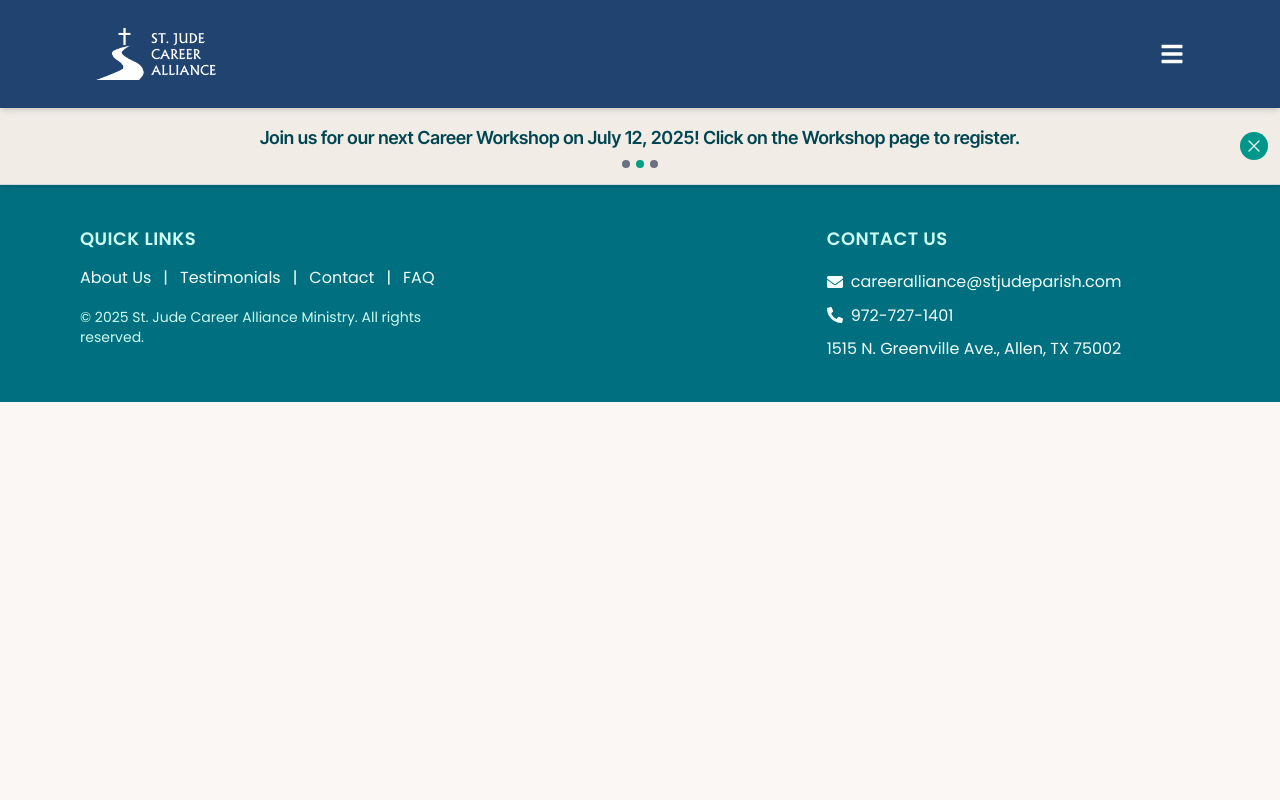
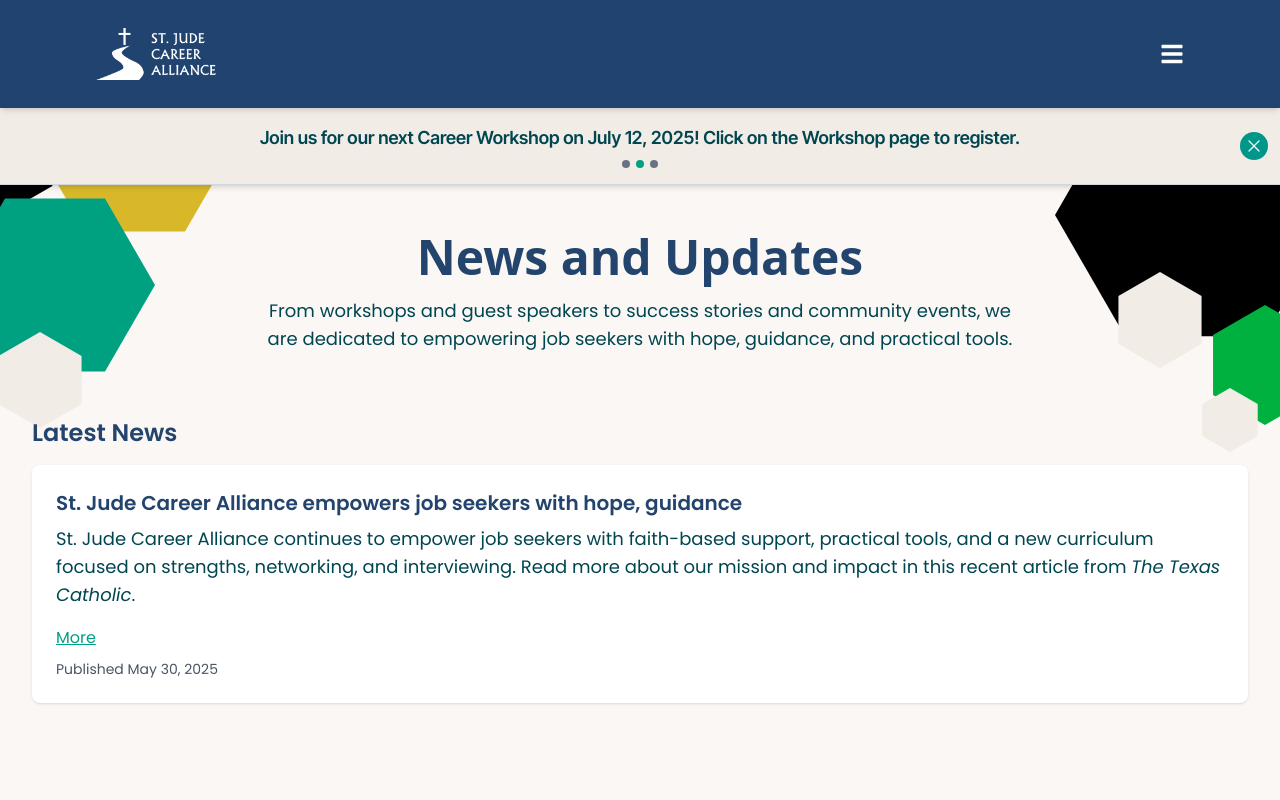
Before and after one commit to dataMichelle/sjca, a React (Vite) app: page /news in a window 1280 px wide. Shown: the top 800 px of the page. Built offline with nearby package versions, Linux system fonts and the light colour scheme.

Commit message:
fixed hexagons and added news

```diff
--- a/src/App.jsx
+++ b/src/App.jsx
@@ -15,6 +15,7 @@
 import Blog from "./views/Blog";
 import Privacy from "./views/Privacy";
 import Volunteer from "./views/Volunteer";
+import News from "./views/News";
 
 function App() {
   // Unique key to force NewsTicker remount on refresh
@@ -46,6 +47,7 @@
         <Route path="/resources" element={<Resources />} />
         <Route path="/spiritual-support" element={<SpiritualSupport />} />
         <Route path="/testimonials" element={<Testimonials />} />
+        <Route path="/news" element={<News />} />
         <Route path="/contact" element={<Contact />} />
         <Route path="/faq" element={<Faq />} />
         <Route path="/blog" element={<Blog />} />
--- a/src/components/CornerHexagons.jsx
+++ b/src/components/CornerHexagons.jsx
@@ -27,64 +27,45 @@
 const CornerHexagons = () => (
   <>
     {/* Top Left Cluster */}
-    <div className="fixed top-[70px] left-[-80px] z-0 pointer-events-none">
+    <div className="fixed top-[60px] left-[-100px] z-0 pointer-events-none">
       {/* Large Hexagon - lime */}
       <Hexagon width={180} height={180} color="lime" />
 
-      {/* Small Hexagon - gold */}
+      {/* Large Hexagon - gold */}
       <Hexagon
-        width={150}
-        height={150}
+        width={250}
+        height={250}
         color="gold"
-        className="absolute top-[10px] left-[110px]"
+        className="absolute top-[-40px] left-[110px]"
         rotate
       />
-      {/* Beige small (mixed in) */}
-      <Hexagon
-        width={60}
-        height={60}
-        color="beige"
-        className="absolute top-[100px] left-[160px]"
-      />
+
       {/* Medium Hexagon - teal */}
       <Hexagon
-        width={140}
-        height={140}
+        width={250}
+        height={250}
         color="teal"
-        className="absolute top-[110px] left-[90px]"
+        className="absolute top-[100px] left-[30px]"
         rotate
       />
-      {/* Beige medium (mixed in, a bit lower) */}
-      <Hexagon
-        width={90}
-        height={90}
-        color="beige"
-        className="absolute top-[250px] left-[130px]"
-      />
-      {/* Small Hexagon - lime */}
-      <Hexagon
-        width={90}
-        height={90}
-        color="kellyGreen"
-        className="absolute top-[230px] left-[40px]"
-      />
+
       {/* Beige large (further down) */}
       <Hexagon
         width={120}
         height={120}
         color="beige"
-        className="absolute top-[150px] left-[20px]"
+        className="absolute top-[260px] left-[80px]"
       />
     </div>
 
     {/* Top Right Cluster */}
-    <div className="fixed top-[30px] right-[-80px] z-0 pointer-events-none">
-      {/* Large Hexagon - gold */}
+    <div className="fixed top-[10px] right-[-110px] z-0 pointer-events-none">
+      {/* Large Hexagon - lime */}
       <Hexagon
-        width={130}
-        height={130}
+        width={350}
+        height={350}
         color="lime"
-        className="absolute top-[130px] right-[50px]"
+        className="absolute top-[30px] right-[20px]"
         rotate
       />
       {/* Medium Hexagon - deepTeal */}
@@ -92,7 +73,7 @@
         width={200}
         height={200}
         color="deepTeal"
-        className="absolute top-[30px] right-[100px] "
+        className="absolute top-[0px] right-[180px]"
         rotate
       />
       {/* Small Hexagon - Kelly Green */}
@@ -100,33 +81,35 @@
         width={150}
         height={150}
         color="kellyGreen"
-        className="absolute top-[40px] right-[30px]"
+        className="absolute top-[280px] right-[50px]"
       />
       {/* Medium Hexagon near navbar- beige */}
       <Hexagon
         width={120}
         height={120}
         color="beige"
-        className="absolute top-[40px] right-[240px]"
+        className="absolute top-[60px] right-[300px]"
       />
       {/* Beige large (further down) */}
       <Hexagon
         width={120}
         height={120}
         color="beige"
-        className="absolute top-[150px] right-[120px]"
+        className="absolute top-[250px] right-[170px]"
       />
+      {/* Gold hexagon higher up */}
       <Hexagon
         width={90}
         height={90}
         color="gold"
-        className="absolute top-[220px] right-[40px]"
+        className="absolute top-[40px] right-[20px]"
       />
+      {/* Beige small (scattered lower) */}
       <Hexagon
         width={80}
         height={80}
         color="beige"
-        className="absolute top-[300px] right-[80px]"
+        className="absolute top-[370px] right-[120px]"
       />
     </div>
   </>
--- a/src/components/Navbar.jsx
+++ b/src/components/Navbar.jsx
@@ -42,6 +42,7 @@
                 // { to: "/resources", label: "Resources" },
                 { to: "/spiritual-support", label: "Spiritual Support" },
                 { to: "/volunteer", label: "Get Involved" },
+                { to: "/news", label: "News" },
                 { to: "/contact", label: "Contact" },
               ].map(({ to, label }) => (
                 <li key={to}>
@@ -73,7 +74,8 @@
               { to: "/workshop", label: "Workshop" },
               // { to: "/resources", label: "Resources" },
               { to: "/spiritual-support", label: "Spiritual Support" },
-              { to: "/testimonials", label: "Testimonials" },
+              { to: "/volunteer", label: "Get Involved" },
+              { to: "/news", label: "News" },
               { to: "/contact", label: "Contact" },
             ].map(({ to, label }) => (
               <li key={to}>
--- /dev/null
+++ b/src/views/News.jsx
@@ -0,0 +1,62 @@
+import React from "react";
+import CornerHexagons from "../components/CornerHexagons";
+
+const News = () => {
+  return (
+    <>
+      <CornerHexagons />
+      <main className="py-12 px-4 sm:px-6 lg:px-8 animateFadeIn relative">
+        <div className="relative z-10 max-w-7xl mx-auto">
+          {/* Hero Section */}
+          <section className="text-center mb-16">
+            <h1 className="text-4xl md:text-5xl font-bold text-darkBlue font-sans mb-4 sm:text-3xl">
+              News and Updates
+            </h1>
+            <p className="text-lg text-primary max-w-3xl mx-auto mb-8">
+              From workshops and guest speakers to success stories and community
+              events, we are dedicated to empowering job seekers with hope,
+              guidance, and practical tools.
+            </p>
+          </section>
+          {/* News Section */}
+          <section className="mb-16">
+            <h2 className="text-2xl font-semibold text-darkBlue mb-4">
+              Latest News
+            </h2>
+
+            <div className="space-y-8">
+              {/* Featured Article */}
+              <div className="bg-white rounded-lg shadow-sm p-6">
+                <h3 className="text-xl font-semibold text-darkBlue mb-2">
+                  St. Jude Career Alliance empowers job seekers with hope,
+                  guidance
+                </h3>
+                <p className="text-lg text-primary mb-4">
+                  St. Jude Career Alliance continues to empower job seekers with
+                  faith-based support, practical tools, and a new curriculum
+                  focused on strengths, networking, and interviewing. Read more
+                  about our mission and impact in this recent article from{" "}
+                  <span className="italic">The Texas Catholic</span>.
+                </p>
+                <a
+                  href="/news/news_TX_Catholic_250531.pdf"
+                  className="text-secondary underline hover:text-darkBlue"
+                  target="_blank"
+                  rel="noopener noreferrer"
+                >
+                  More
+                </a>
+                <p className="text-sm text-gray-600 mt-2">
+                  Published May 30, 2025
+                </p>
+              </div>
+              {/* More news items can be added here */}
+            </div>
+          </section>
+        </div>
+      </main>
+    </>
+  );
+};
+
+export default News;
```
Also changed, not shown: 2 other files (tests, documents, lock files or other folders).
